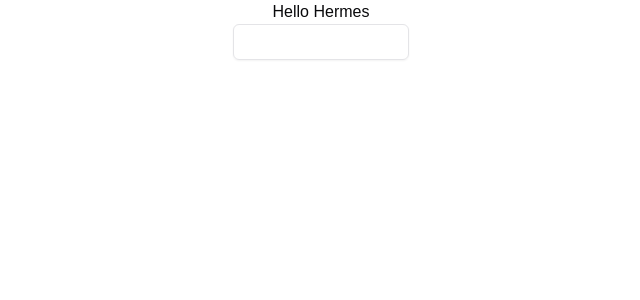
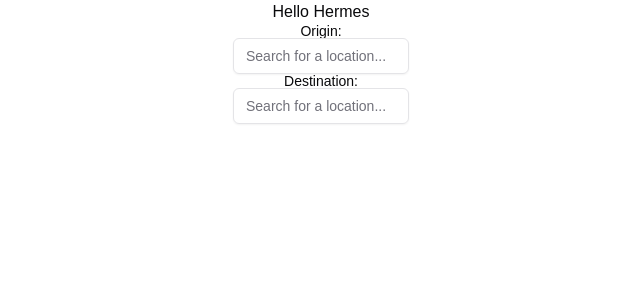
Before and after one commit to zaqreynolds/hermes, a Next.js app: page / in a window 1280 px wide. Shown: the top 300 px of the page, without its empty margins (319-959 px from the left). Built offline with nearby package versions, Linux system fonts and the light colour scheme.

Commit message:
feat(ui): Add search functionality with debouncing
- Added search input fields for origin and destination locations.
- Implemented debouncing logic for the search input to reduce API calls.
- Created a new module for handling Amadeus API token data.

```diff
--- a/app/page.tsx
+++ b/app/page.tsx
@@ -1,10 +1,50 @@
+"use client";
 import { Input } from "@/components/ui/input";
+import { Label } from "@/components/ui/label";
+import { useDebounce } from "@/hooks/useDebounce";
+import { useEffect, useState } from "react";
 
 export default function Home() {
+  const [search, setSearch] = useState("");
+  const debouncedValue = useDebounce(search, 500);
+
+  useEffect(() => {
+    if (debouncedValue) {
+      const fetchLocations = async () => {
+        // try {
+        //   const response = await fetch(`https://partners.api.skyscanner.net/apiservices/autosuggest/v1.0/US/en-US?query=${debouncedValue}&apiKey=${process.env.NEXT_PUBLIC_SKYSCANNER_API_KEY}`);
+        //   const data = await response.json();
+        //   console.log(data);
+        // } catch (error) {
+        //   console.error("Error fetching data:", error);
+        // }
+      };
+
+      fetchLocations();
+    }
+  }, [debouncedValue]);
+
   return (
     <div className="flex flex-col h-full w-full items-center">
       <p>Hello Hermes</p>
-      <Input className="w-44" />
+      <Label htmlFor="origin_search">Origin:</Label>
+      <Input
+        id="origin_search"
+        className="w-44"
+        type="text"
+        value={search}
+        placeholder="Search for a location..."
+        onChange={(e) => setSearch(e.target.value)}
+      />
+      <Label htmlFor="destination_search">Destination:</Label>
+      <Input
+        id="destination_search"
+        className="w-44"
+        type="text"
+        value={search}
+        placeholder="Search for a location..."
+        onChange={(e) => setSearch(e.target.value)}
+      />
     </div>
   );
 }
```
Also changed, not shown: lib/amadeus.ts (added, +18 -0 lines).
